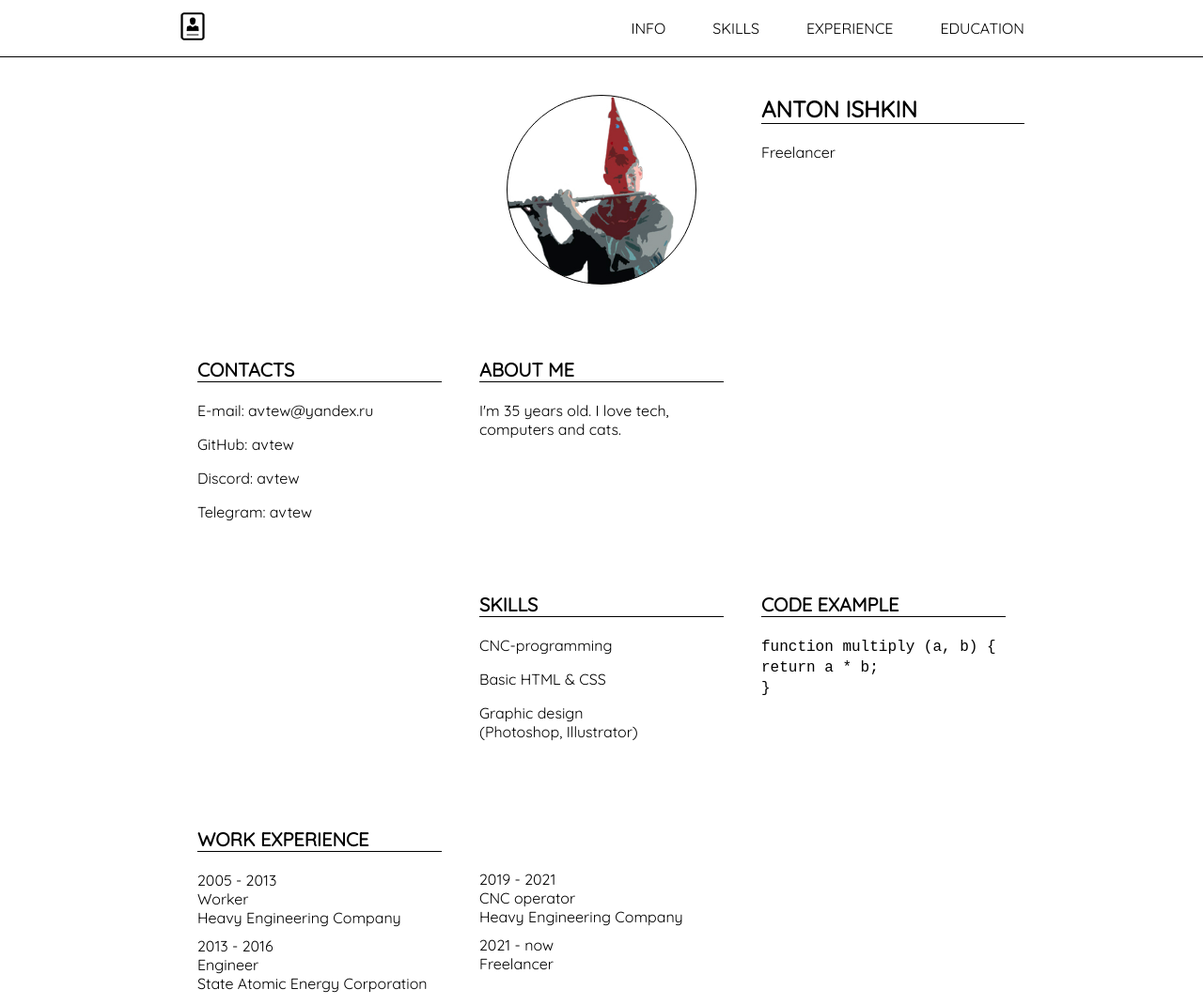
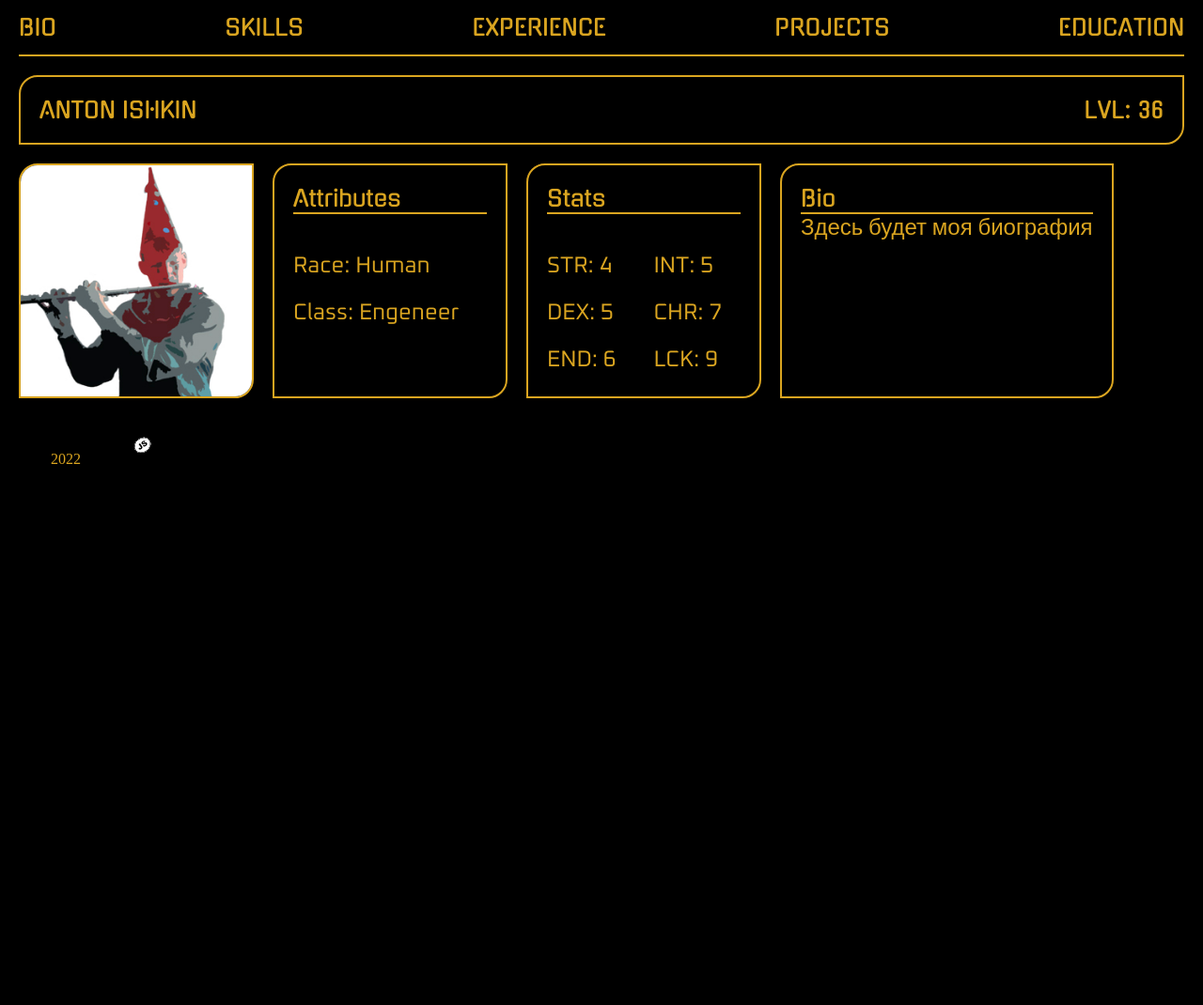
Before and after one commit to avtew/rsschool-cv, a plain HTML site: page index.html in a window 1280 px wide. Shown: the top 1070 px of the page at 94% size. After the commit the page ends 800 px from the top, so only its background shows below. Drawn offline with Linux system fonts and the light colour scheme.

Commit message:
init: start cv task

```diff
--- a/index.html
+++ b/index.html
@@ -2,103 +2,58 @@
 <html lang="ru">
 <head>
     <meta charset="UTF-8">
-    <meta http-equiv="X-UA-Compatible" content="IE=edge">
     <meta name="viewport" content="width=device-width, initial-scale=1.0">
     <link rel="stylesheet" href="style.css">
     <link rel="icon" href="assets/favicon.ico">
-    <link rel="preconnect" href="https://fonts.googleapis.com">
-    <link rel="preconnect" href="https://fonts.googleapis.com">
-    <link rel="preconnect" href="https://fonts.googleapis.com">
-    <link rel="preconnect" href="https://fonts.gstatic.com" crossorigin>
     <link href="https://fonts.googleapis.com/css2?family=Quicksand&display=swap" rel="stylesheet">
-    <title>cv</title>
+    <title>AI</title>
 </head>
-<body class = "body">
-    <header class = "header">
-        <nav class = "nav">
-            <a href = #name><img src = "assets/logo.jpg" alt = "Logo" height = 30></a>
-            <ul class = "menu">
-                <li class = "menu-item"><a href = #info> Info </a></li>
-                <li class = "menu-item"><a href = #skills> Skills </a></li>
-                <li class = "menu-item"><a href = #exp> Experience </a></li>
-                <li class = "menu-item"><a href = #edu> Education </a></li>
+<body>
+    <header class="container-header">
+        <nav class="nav">
+            <ul class="menu">
+                <li class="menu-item"><a href=#bio>bio</a></li>
+                <li class="menu-item"><a href=#skills>skills</a></li>
+                <li class="menu-item"><a href=#exp>experience</a></li>
+                <li class="menu-item"><a href=#prj>projects</a></li>
+                <li class="menu-item"><a href=#edu>education</a></li>
             </ul>
         </nav>
     </header>
-    <main class = "main">
-        <section class = "avatar-section">
-            <div class = "column"></div>
-            <div class = "avatar-column">
-                <div class = "avatar"></div>
+    <main class="container-main">
+        <section class="section-bio">
+            <div class="block-name">
+                <h1>anton ishkin</h1>
+                <span>lvl: 36</span>
             </div>
-            <div class = "column">
-                <h1 class = "h1"><a id = "name"> Anton Ishkin </a></h1>
-                <p class = "text"> Freelancer </p>
-            </div>
-        </section>
-        <section class = "main-section">
-            <div class = "column">
-                <h2 class = "h2"><a id = "info"></a> Contacts </h2>
-                <div>
-                    <ul class = "list">
-                        <li class = "item"> E-mail: avtew@yandex.ru </li>
-                        <li class = "item"> GitHub: avtew </li>
-                        <li class = "item"> Discord: avtew </li>
-                        <li class = "item"> Telegram: avtew </li>
-                    </ul>
+            <div class="block-char">
+                <div class="block-info">
+                    <img class="avatar" src="./assets/avatar.png" title="Avatar" alt="Avatar">
+                    <div class="block-stats">
+                        <h2>Attributes</h2>
+                        <div class="stat-list">
+                            <span>Race: Human</span>
+                            <span>Class: Engeneer</span>
                         </div>
                     </div>
-            <div class = "column">
-                <h2 class = "h2"> About Me </h2>
-                <p class = "text">I'm 35 years old. I love tech, computers and cats.</p>
+                    <div class="block-stats">
+                        <h2>Stats</h2>
+                        <div class="stat-list">
+                            <span>STR: 4</span>
+                            <span>DEX: 5</span>
+                            <span>END: 6</span>
+                            <span>INT: 5</span>
+                            <span>CHR: 7</span>
+                            <span>LCK: 9</span>
                         </div>
-            <div class = "column"></div>
-        </section>
-        <section class = "main-section">
-            <div class = "column"></div>
-            <div class = "column">
-                <h2 class = "h2"><a id = "skills"></a> Skills </h2>
-                <ul class = "list">
-                    <li class = "item"> CNC-programming </li>
-                    <li class = "item"> Basic HTML & CSS </li>
-                    <li class = "item"> Graphic design <br> (Photoshop, Illustrator) </li>
-                </ul>
                     </div>
-            <div class = "column">
-                <h2 class = "h2"> Code Example </h2>
-                <p class = "text">
-                    <code> function multiply (a, b) { <br> return a * b; <br> } </code>
-                </p>
+                    <div class="block-bio">
+                        <h2>Bio</h2>
+                        <span>Здесь будет моя биография</span>
                     </div>
-        </section>
-        <section class = "main-section">
-            <div class = "column">
-                <h2 class = "h2"><a id = "exp"></a> Work Experience </h2>
-                <ul class = "list">
-                    <li class = "item-work"> 2005 - 2013 <br> Worker <br> Heavy Engineering Company </li>
-                    <li class = "item-work"> 2013 - 2016 <br> Engineer <br> State Atomic Energy Corporation </li>
-                </ul>
                 </div>
-            <div class = "column">
-                <ul class = "list-work">
-                    <li class = "item-work"> 2019 - 2021 <br> CNC operator <br> Heavy Engineering Company </li>
-                    <li class = "item-work"> 2021 - now <br> Freelancer </li>
-                </ul>
+                <div class="block-info">
                 </div>
-            <div class = "column"></div>
-        </section>
-        <section class = "main-section">
-            <div class = "column"></div>
-            <div class = "column">
-                <h2 class = "h2"><a id = "edu"></a> Education </h2>
-                <p class = "text"> Vocational college <br>
-                    <br>
-                    Courses:<br> Education program<br>"CNC Operator";<br>Course of lectures<br>"Lean Manufacturing"
-                </p>
-            </div>
-            <div class = "column">
-                <h2 class = "h2"> English Level </h2>
-                <p class = "text"> Iintermediate (B1) </p>
             </div>
         </section>
     </main>
--- a/style.css
+++ b/style.css
@@ -1,157 +1,157 @@
+@font-face {
+    font-family: Gruppo;
+    src: url(./assets/fonts/Gruppo-Regular.ttf);
+}
+
+@font-face {
+    font-family: Gugi;
+    src: url(./assets/fonts/Gugi-Regular.ttf);
+}
+
+@font-face {
+    font-family: NovaSquare;
+    src: url(./assets/fonts/NovaSquare-Regular.ttf);
+}
+
+@font-face {
+    font-family: Oxanium;
+    src: url(./assets/fonts/Oxanium-VariableFont_wght.ttf);
+}
+
 html {
     scroll-behavior: smooth;
 }
 
+* {
+    box-sizing: border-box;
+}
+
 body {
     margin: 0;
-    padding: 0;
+    padding: 0 20px;
+    color: goldenrod;
+    background-color: black;
 }
 
-.header {
+.container-header {
     display: flex;
-    justify-content: center;
+    justify-content: space-between;
+    align-items: center;
+    max-width: 1440px;
     height: 60px;
     margin: 0 auto;
-    font: 16px 'Quicksand', sans-serif;
+    font: 24px 'Gugi', sans-serif;
     font-weight: 400;
     text-transform: uppercase;
-    border-bottom: 1px solid black;
+    border-bottom: 2px solid goldenrod;
 }
 
 a {
-    color: black;
+    color: goldenrod;
     text-decoration: none;
 }
 
 .nav {
-    display: flex;
-    justify-content: space-between;
-    align-items: center;
-    height: 60px;
-    width: 900px;
+    width: 100%;
 }
 
 .menu {
     display: flex;
-    justify-content: right;
+    justify-content: space-between;
     align-items: center;
     padding: 0;
 }
 
 .menu-item {
     list-style: none;
-    padding: 20px 0 20px 50px;
 }
 
-.main {
+.container-main {
     display: flex;
     flex-direction: column;
-    max-width: 900px;
-    margin: auto;
-    font: 16px 'Quicksand', sans-serif;
+    gap: 20px;
+    max-width: 1440px;
+    margin: 0 auto;
 }
 
-.h1 {
-    margin: 40px 0 10px 20px;
-    font-size: 24px;
-    font-weight: 600;
-    text-transform: uppercase;
-    border-bottom: 1px solid black;
+.section-bio {
+    display: flex;
+    flex-direction: column;
+    gap: 20px;
+    width: 100%;
+    padding: 20px 0;
 }
 
-.avatar-section {
-    display: flex;
-    justify-content: center;
-    width: 900px;
-    height: 300px;
+h1 {
+    margin: 0;
+    font-size: 24px;
+    font-weight: 400;
 }
 
-.avatar-column {
+h2 {
+    margin: 0;
+    font: 24px 'Gugi', sans-serif;
+    font-weight: 400;
+    border-bottom: 2px solid goldenrod;
+}
+
+.block-name {
+    display: flex;
+    justify-content: space-between;
+    padding: 20px;
+    width: 100%;
+    font: 24px 'Gugi', sans-serif;
+    font-weight: 400;
+    text-transform: uppercase;
+    border: 2px solid goldenrod;
+    border-radius: 20px 0 20px 0;
+}
+
+.block-char {
     display: flex;
     flex-direction: column;
-    align-items: center;
-    width: 300px;
-    height: 300px;
+    justify-content: flex-start;
+    gap: 20px;
 }
 
 .avatar {
-    height: 200px;
-    width: 200px;
-    margin: 40px;
-    padding: 0;
-    background-image: url(assets/avatar.png);
-    background-size: 200px;
-    border: 1px solid black;
-    border-radius: 100%;
+    width: 250px;
+    height: 250px;
+    border: 2px solid goldenrod;
+    border-radius: 20px 0 20px 0;
 }
 
-.main-section {
+.block-info {
     display: flex;
-    width: 900px;
-    height: 250px;
+    gap: 20px;
+    font: 24px 'Oxanium', sans-serif;
+    font-weight: 400;
 }
 
-.column {
+.block-stats {
     display: flex;
     flex-direction: column;
-    align-items: left;
-    width: 300px;
+    justify-content: flex-start;
+    gap: 20px;
+    width: 250px;
+    height: 250px;
+    padding: 20px;
+    border: 2px solid goldenrod;
+    border-radius: 20px 0 20px 0;
 }
 
-.list {
-    list-style: none;
-    margin: 10px 20px;
-    padding: 0;
+.stat-list {
+    display: flex;
+    flex-direction: column;
+    justify-content: flex-start;
+    gap: 20px;
+    flex-wrap: wrap;
+    height: 100%;
+    padding: 20px 0;
 }
 
-.item {
-    display: flex;
-    flex-direction: column;
-    justify-content: top;
-    height: 36px;
+.block-bio {
+    padding: 20px;
+    border: 2px solid goldenrod;
+    border-radius: 20px 0 20px 0;
 }
-
-.list-work {
-    list-style: none;
-    margin: 65px 20px;
-    padding: 0;
-}
-
-.item-work {
-    display: flex;
-    flex-direction: column;
-    justify-content: top;
-    height: 70px;
-}
-
-.h2 {
-    margin: 20px 20px 10px 20px;
-    font-size: 20px;
-    font-weight: 600;
-    text-transform: uppercase;
-    border-bottom: 1px solid black;
-}
-
-.text {
-    margin: 10px 20px;
-    line-height: 20px;
-}
-
-.footer {
-    display: flex;
-    justify-content: center;
-    align-items: center;
-    height: 60px;
-    margin: auto;
-    font: 20px 'Quicksand', sans-serif;
-    font-weight: 400;
-    border-top: 1px solid black;
-}
-
-.info {
-    display: flex;
-    justify-content: space-between;
-    align-items: center;
-    height: 60px;
-    width: 900px;
-}
```
Also changed, not shown: assets/SVG/favicon.svg (added), assets/favicon.ico, assets/favicon.png (added), assets/fonts/Gruppo-Regular.ttf (added), assets/fonts/Gugi-Regular.ttf (added), assets/fonts/NovaSquare-Regular.ttf (added), assets/fonts/Oxanium-VariableFont_wght.ttf (added), assets/fonts/static/Oxanium-Bold.ttf (added), assets/fonts/static/Oxanium-ExtraBold.ttf (added), assets/fonts/static/Oxanium-ExtraLight.ttf (added), assets/fonts/static/Oxanium-Light.ttf (added), assets/fonts/static/Oxanium-Medium.ttf (added), assets/fonts/static/Oxanium-Regular.ttf (added), assets/fonts/static/Oxanium-SemiBold.ttf (added), 1 more files. Lines whose indentation alone changed are shown as unchanged.
